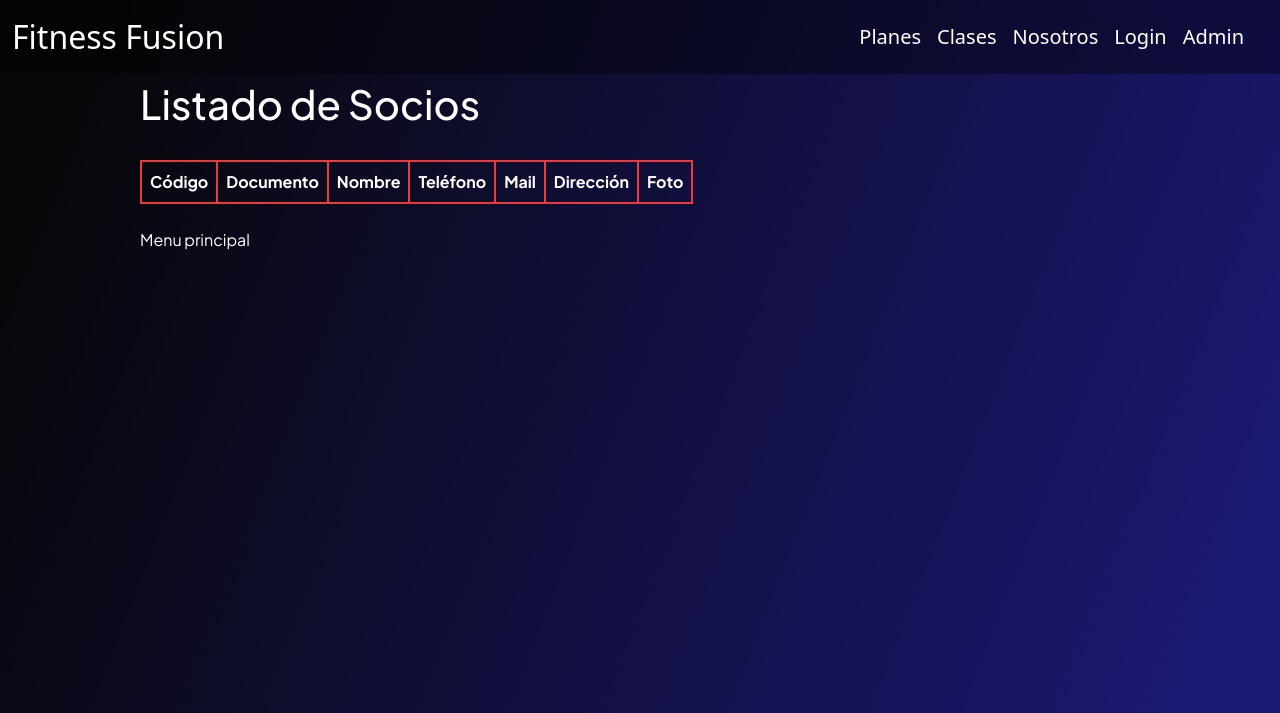
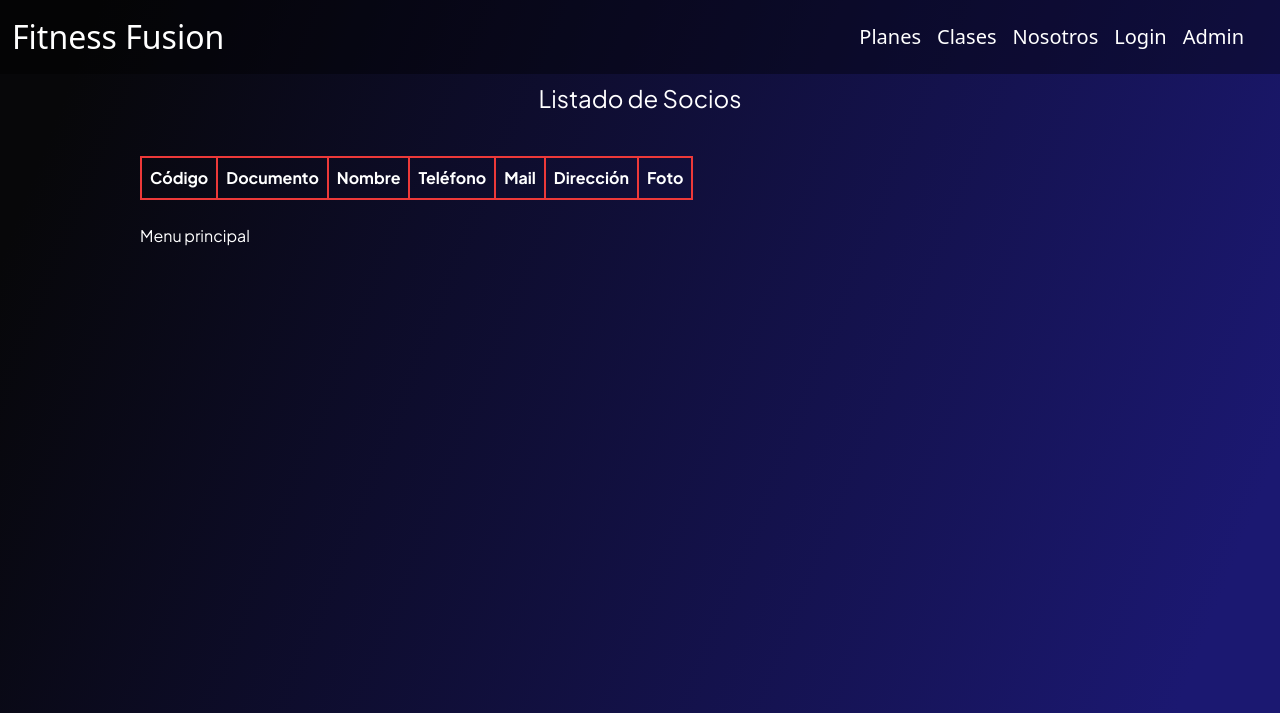
Before and after one commit to KarinaTocha/TPGrupo3, a plain HTML site: page pages/listado.html in a window 1280 px wide. Shown: the top 713 px of the page. Drawn offline with nearby package versions, Linux system fonts and the light colour scheme; no server answers.

Commit message:
Update listado.html

```diff
--- a/pages/listado.html
+++ b/pages/listado.html
@@ -64,7 +64,7 @@
         <div class="container">
             <section class="section1-landing">
 
-                <h1>Listado de Socios</h1><br>
+                <p class="planes">Listado de Socios</p><br>
 
     <table>
         <thead> <!--Encabezado de la tabla con columnas.-->
```
